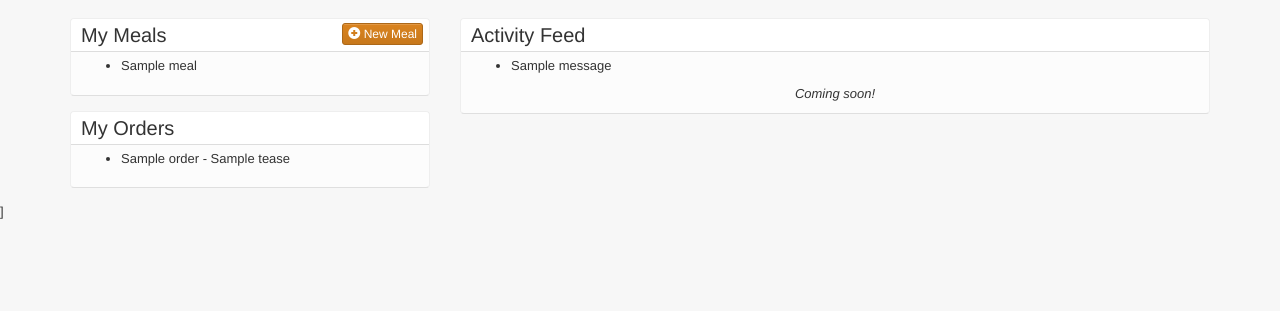
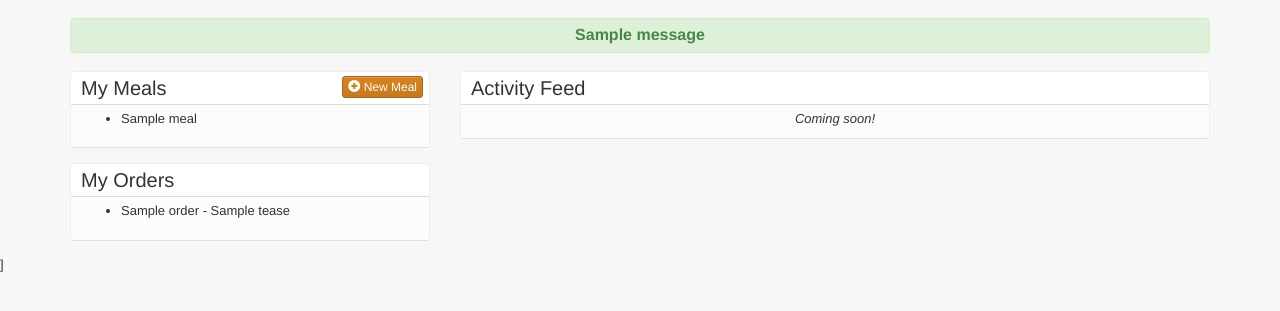
Before and after one commit to aroman/GrubHero, a Python web app: template templates/index.html in a window 1280 px wide. Shown: the part 57-368 px from the top of the page. Run offline with Jinja, Linux system fonts and the light colour scheme; the template is opened without the code that fills it: most values are stand-ins (such as "Sample title", 1, 10 or a date in 2020); one stand-in notice (Sample message) is shown; some libraries are stand-ins or nearby versions.

Commit message:
Made site flash perty.

```diff
--- a/static/css/site.css
+++ b/static/css/site.css
@@ -171,3 +171,10 @@ img.nav-avatar {
 .order-entry h2 {
   font-size: 18px;
 }
+
+.site-flash {
+  font-weight: bold;
+  font-size: 16px;
+  padding: 5px;
+  text-align: center;
+}
--- a/templates/index.html
+++ b/templates/index.html
@@ -1,6 +1,15 @@
 {% extends "base.html" %}
 
 {% block content %}
+  {% with messages = get_flashed_messages() %}
+    {% if messages %}
+      <div class="site-flash alert alert-success">
+        {% for message in messages %}
+          <p>{{ message }}</p>
+        {% endfor %}
+      </div>
+    {% endif %}
+  {% endwith %}
   <div class="row">
     <div class="col-xs-4">
       <div class="mh-block">
@@ -33,15 +42,6 @@
     <div class="col-xs-8">
       <div class="mh-block">
         <h1>Activity Feed</h1>
-        {% with messages = get_flashed_messages() %}
-          {% if messages %}
-            <ul class="flashes">
-            {% for message in messages %}
-              <li>{{ message }}</li>
-            {% endfor %}
-            </ul>
-          {% endif %}
-        {% endwith %}
         <center>
           <i>Coming soon!</i>
         </center>
```
